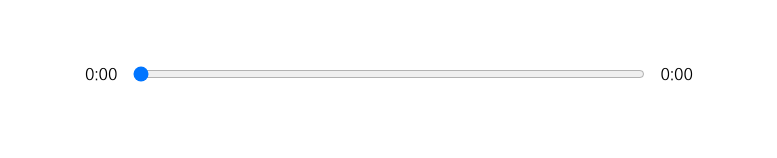
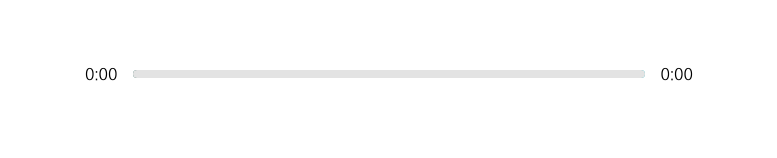
Before and after one commit to joe-ashwell/music-player, a React (Create React App) app: page / in a window 1280 px wide. Shown: the part 512-670 px from the top of the page, without its empty margins (251-1028 px from the left). Built offline with nearby package versions, Linux system fonts and the light colour scheme.

Commit message:
Add styling to the range slider

```diff
--- a/src/App.js
+++ b/src/App.js
@@ -14,6 +14,7 @@ function App() {
   const [songInfo, setSongInfo] = useState({
     currentTime: 0,
     duration: 0,
+    animationPercentage: 0,
   });
   // -> this basically grabs the first song in the list and sets it as current song so there's one ready to go on load
   const [currentSong, setCurrentSong] = useState(songs[0]);
@@ -23,7 +24,14 @@ function App() {
   const timeUpdateHandler = (e) => {
     const currentTime = e.target.currentTime;
     const duration = e.target.duration;
-    setSongInfo({ ...songInfo, currentTime: currentTime, duration: duration });
+    let animation = Math.round((currentTime / duration) * 100);
+
+    setSongInfo({
+      ...songInfo,
+      currentTime: currentTime,
+      duration: duration,
+      animationPercentage: animation,
+    });
   };
 
   return (
--- a/src/Components/Player.js
+++ b/src/Components/Player.js
@@ -75,11 +75,20 @@ const Player = ({
     }
     playAudio(isPlaying, audioRef);
   };
+  // Add styles
+  const trackAnim = {
+    transform: `translateX(${songInfo.animationPercentage}%)`,
+  };
 
   return (
     <PlayerDiv>
       <TimeControlDiv>
         <p>{getTime(songInfo.currentTime)}</p>
+        <TrackDiv
+          style={{
+            background: `linear-gradient(to right, ${currentSong.color[0]}, ${currentSong.color[1]})`,
+          }}
+        >
           <input
             type="range"
             min="0"
@@ -88,6 +97,8 @@ const Player = ({
             value={songInfo.currentTime}
             onChange={dragHandler}
           />
+          <AnimateTrackDiv style={trackAnim}></AnimateTrackDiv>
+        </TrackDiv>
         <p>{songInfo.duration ? getTime(songInfo.duration) : `0:00`}</p>
       </TimeControlDiv>
       <PlayControlDiv>
@@ -126,14 +137,42 @@ const TimeControlDiv = styled.div`
   align-items: center;
   justify-content: space-between;
 
-  > input {
-    width: 100%;
-    padding: 1rem 0;
-  }
-
   > p {
     padding: 1rem;
   }
+`;
+
+const TrackDiv = styled.div`
+  width: 100%;
+  height: 0.5rem;
+  position: relative;
+  border-radius: 1rem;
+  overflow: hidden;
+
+  > input {
+    width: 100%;
+    -webkit-appearance: none;
+    background-color: transparent;
+    cursor: pointer;
+    &:focus {
+      outline: none;
+    }
+    &::-webkit-slider-thumb {
+      -webkit-appearance: none;
+      height: 16px;
+      width: 16px;
+    }
+  }
+`;
+
+const AnimateTrackDiv = styled.div`
+  background-color: #e3e3e3;
+  width: 100%;
+  height: 0.5rem;
+  position: absolute;
+  top: 0;
+  left: 0;
+  pointer-events: none;
 `;
 
 const PlayControlDiv = styled.div`
```
Also changed, not shown: 1 other file (tests, documents, lock files or other folders). Lines whose indentation alone changed are shown as unchanged.
